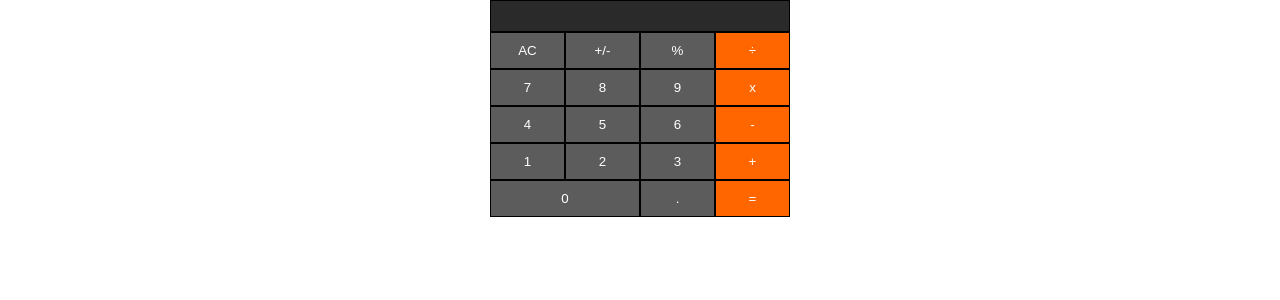
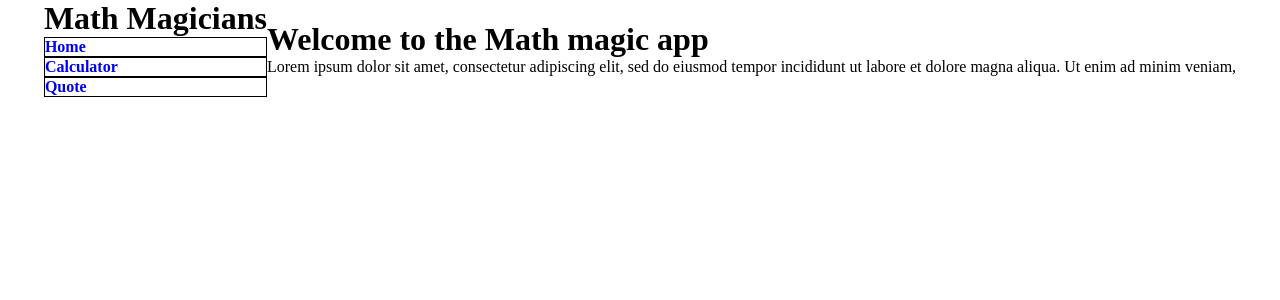
Before and after one commit to Marcraphael12/Math_magician, a React (Create React App) app: page / in a window 1280 px wide. Shown: the top 300 px of the page. Built offline with nearby package versions, Linux system fonts and the light colour scheme.

Commit message:
App: Add routes paths

```diff
--- a/src/App.js
+++ b/src/App.js
@@ -9,7 +9,12 @@
 
 const App = () => (
   <>
-    <Calculator />
+    <Header />
+    <Routes>
+      <Route path="/" element={<Home />} />
+      <Route path="/calculator" element={<Calculator />} />
+      <Route path="/quote" element={<Quote />} />
+    </Routes>
   </>
 );
 
```
